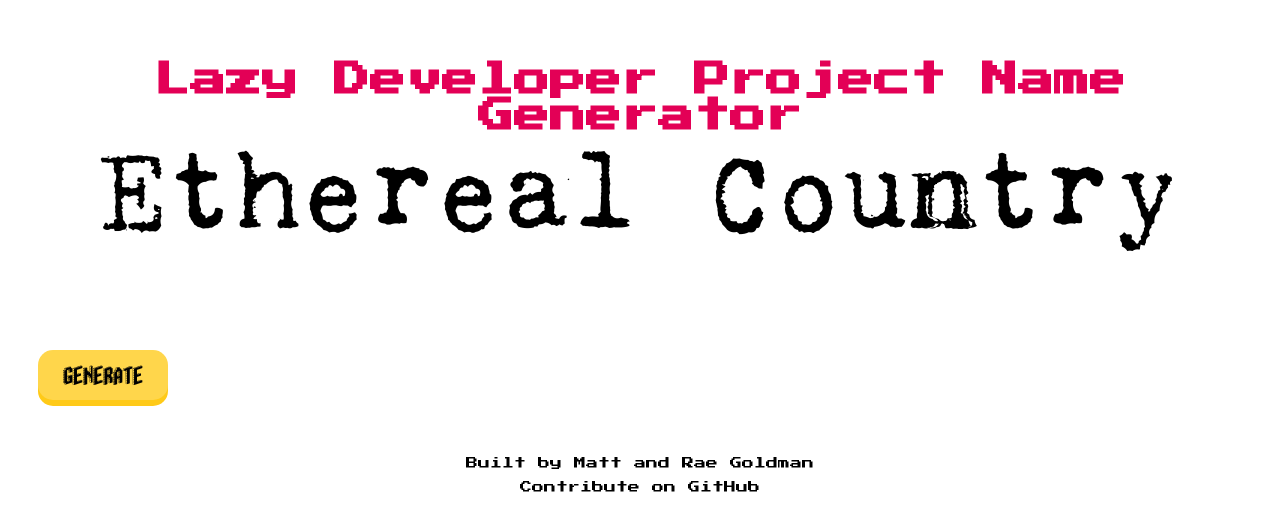
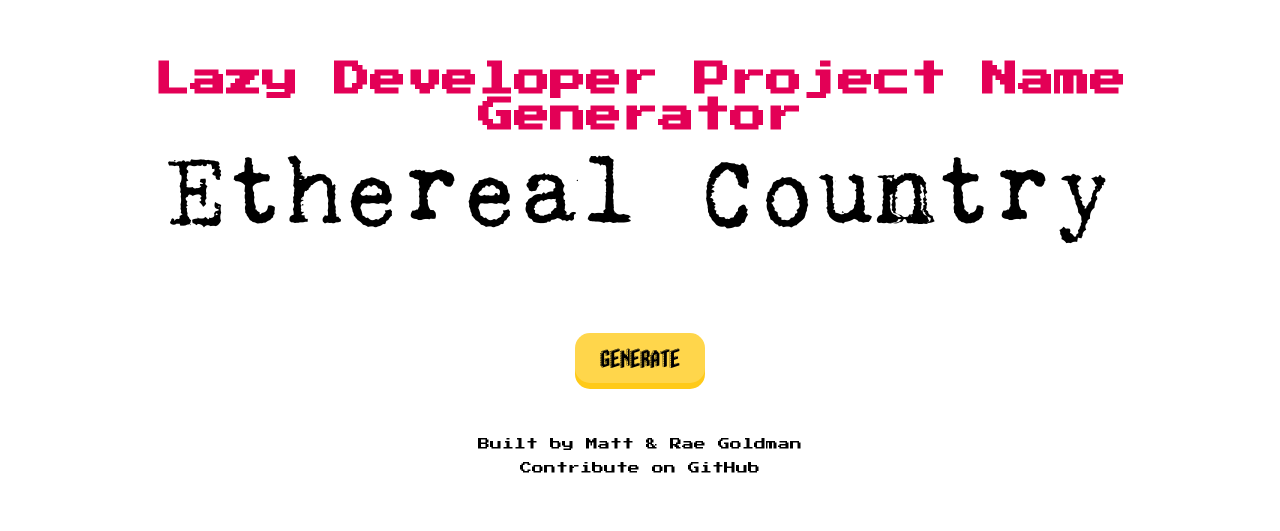
Before and after one commit to robotmlg/help-me-name-my-project, a Django app: page / in a window 1280 px wide. Shown: the top 531 px of the page. Run offline with Django 4.2, Linux system fonts and the light colour scheme.

Commit message:
Update index.html (#73)

```diff
--- a/name_project/templates/index.html
+++ b/name_project/templates/index.html
@@ -55,7 +55,8 @@ body
 {
 	height: calc(100vh - 8em);
 	font-family: reg;
-	font-size: 64px;
+	font-size: 56px;
+	text-align: center;
 }
 .line-1
 {
@@ -135,17 +136,17 @@ a.foot:hover, a.foot:active
 
     </div>
 
-<a href="/">generate</a>
+	<a href="/">generate</a>
 
     </section>
 
 </body>
 	<footer>
 		<p>
-			Built by <a.foot href="https://tacobelllabs.net/@robotmlg">Matt</a> and Rae Goldman
+			Built by <a.foot href="https://tacobelllabs.net/@robotmlg">Matt</a.foot> &amp; Rae Goldman
 		</p>
 		<p>
-			<a.foot href="https://github.com/robotmlg/help-me-name-my-project">Contribute on GitHub</a>
+			<a.foot href="https://github.com/robotmlg/help-me-name-my-project">Contribute on GitHub</a.foot>
 		</p>
 	</footer>
 </html>
```
